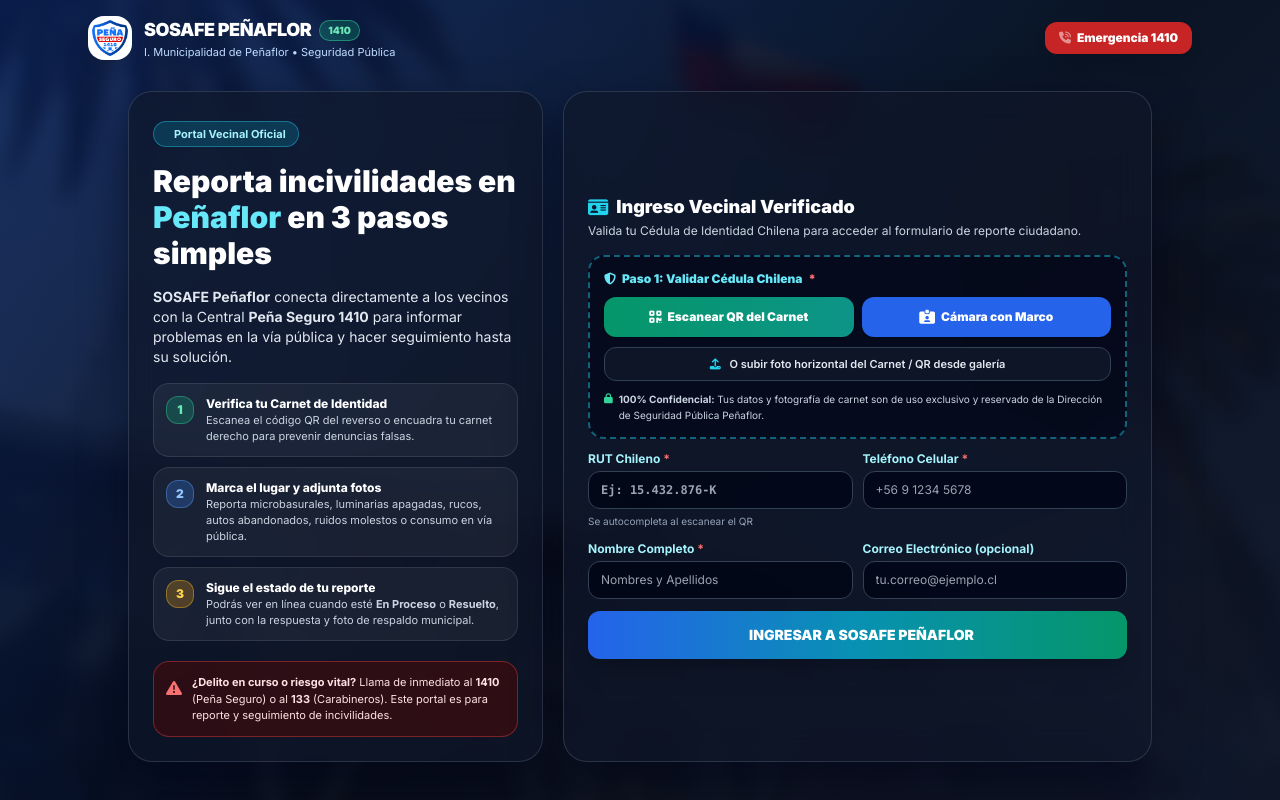
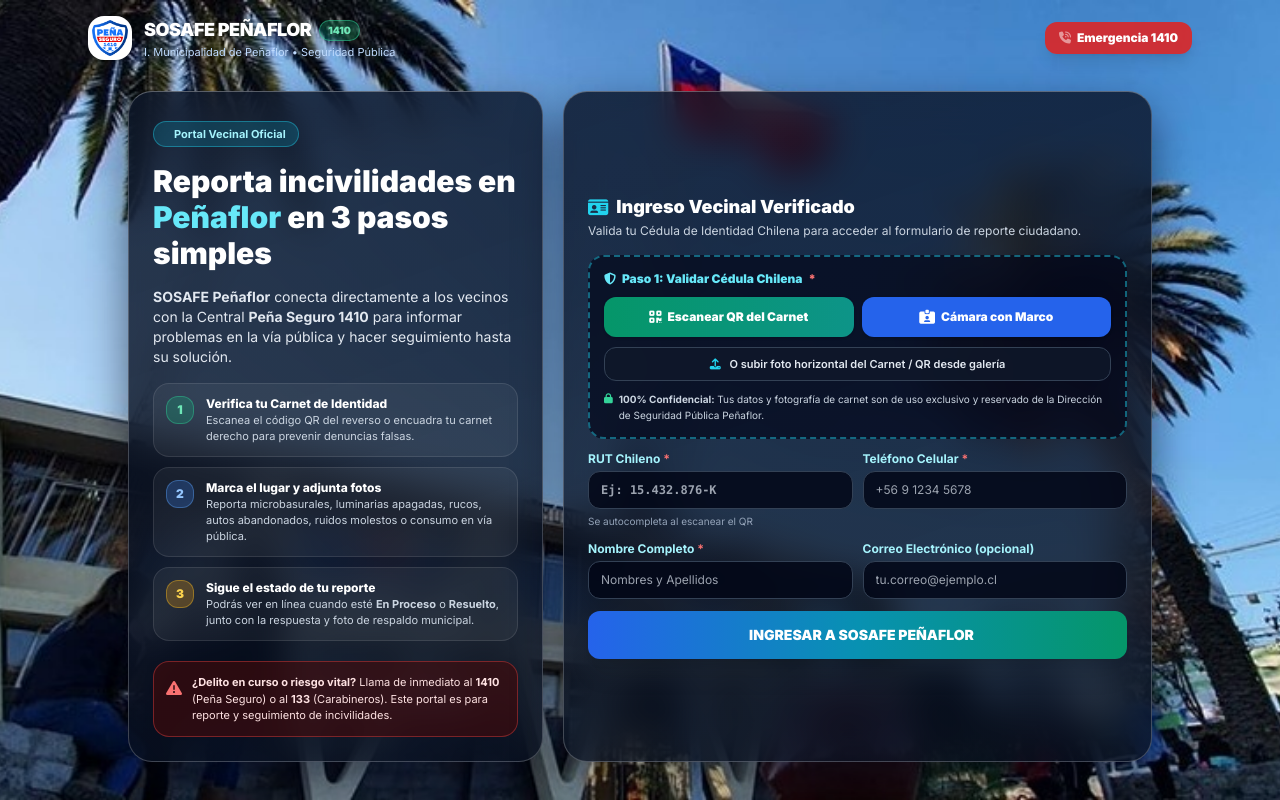
Before and after one commit to Cristophermaciel/pena-seguro-inspectores, a plain HTML site: page vecinos.html in a window 1280 px wide. Drawn offline with nearby package versions, Linux system fonts and the light colour scheme; some icons are missing.

Commit message:
v58: Imagen de fondo Municipalidad completa y sin oscurecer en portal SOSAFE (vecinos.html)

```diff
--- a/sw.js
+++ b/sw.js
@@ -1,4 +1,4 @@
-const CACHE_NAME = 'pena-seguro-1410-cache-v57';
+const CACHE_NAME = 'pena-seguro-1410-cache-v58';
 const APP_SHELL = [
   './',
   './index.html',
--- a/vecinos.html
+++ b/vecinos.html
@@ -19,20 +19,20 @@
             position: fixed; inset: 0; z-index: 0; overflow: hidden; pointer-events: none;
         }
         .hero-bg-img {
-            position: absolute; inset: -24px;
+            position: absolute; inset: 0;
             background-image: url('./fondo-municipalidad-penaflor.jpg');
-            background-size: cover; background-position: center;
-            filter: blur(8px) brightness(0.42) saturate(1.15);
-            transform: scale(1.06);
+            background-size: cover; background-position: center; background-repeat: no-repeat;
+            filter: none;
         }
         .hero-bg-tint {
             position: absolute; inset: 0;
-            background: linear-gradient(135deg, rgba(10, 36, 99, 0.72) 0%, rgba(7, 13, 26, 0.84) 55%, rgba(15, 23, 42, 0.90) 100%);
+            background: transparent;
         }
         /* Glassmorphism cards & Glassy Sidebar */
         .glass-card {
-            background: rgba(15, 23, 42, 0.68);
-            border: 1px solid rgba(148, 163, 184, 0.22);
+            background: linear-gradient(160deg, rgba(10, 20, 40, 0.82), rgba(7, 15, 32, 0.78));
+            border: 1px solid rgba(255, 255, 255, 0.22);
+            border-top: 1px solid rgba(255, 255, 255, 0.30);
             backdrop-filter: blur(18px);
             -webkit-backdrop-filter: blur(18px);
             box-shadow: 0 20px 45px rgba(2, 6, 23, 0.55);
```
